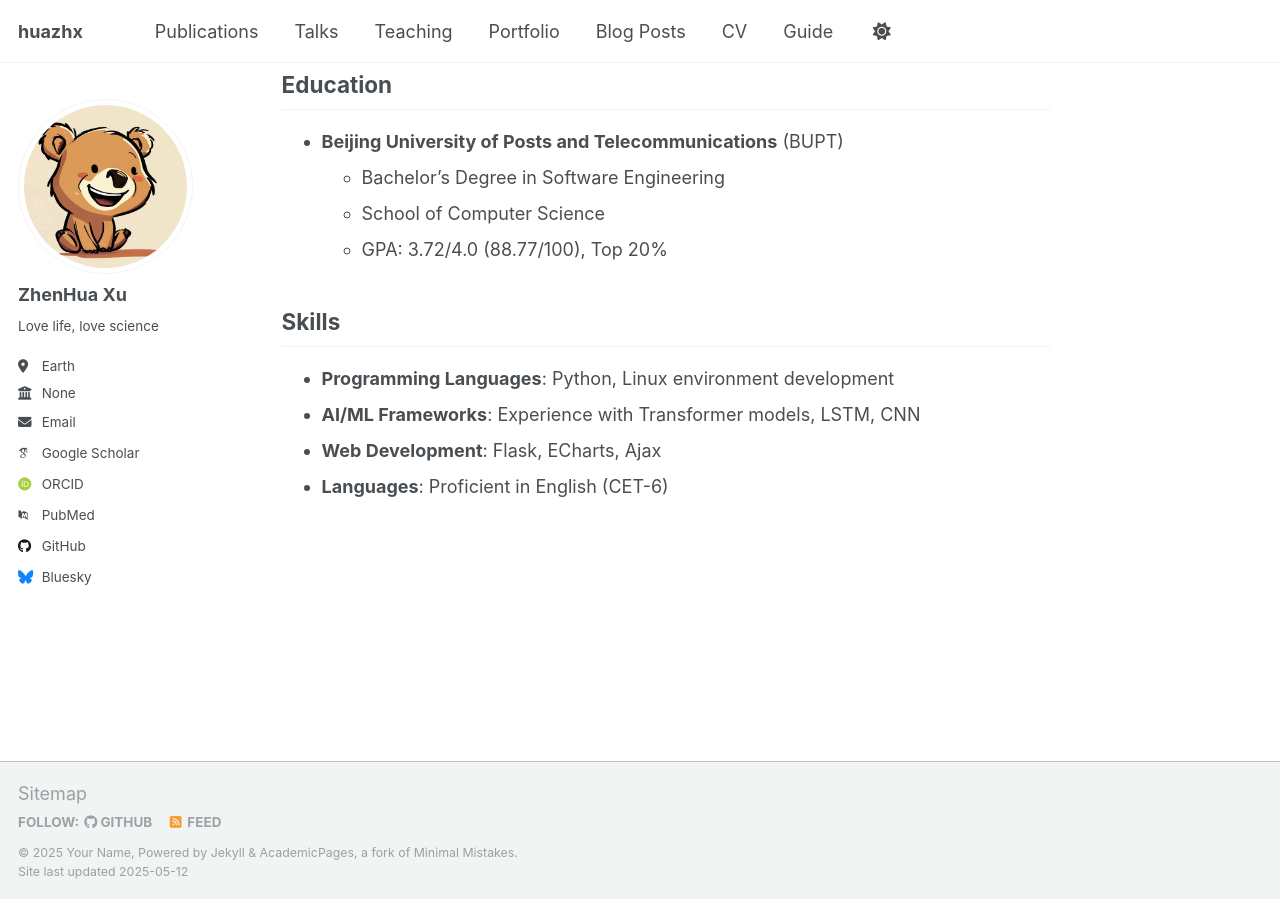
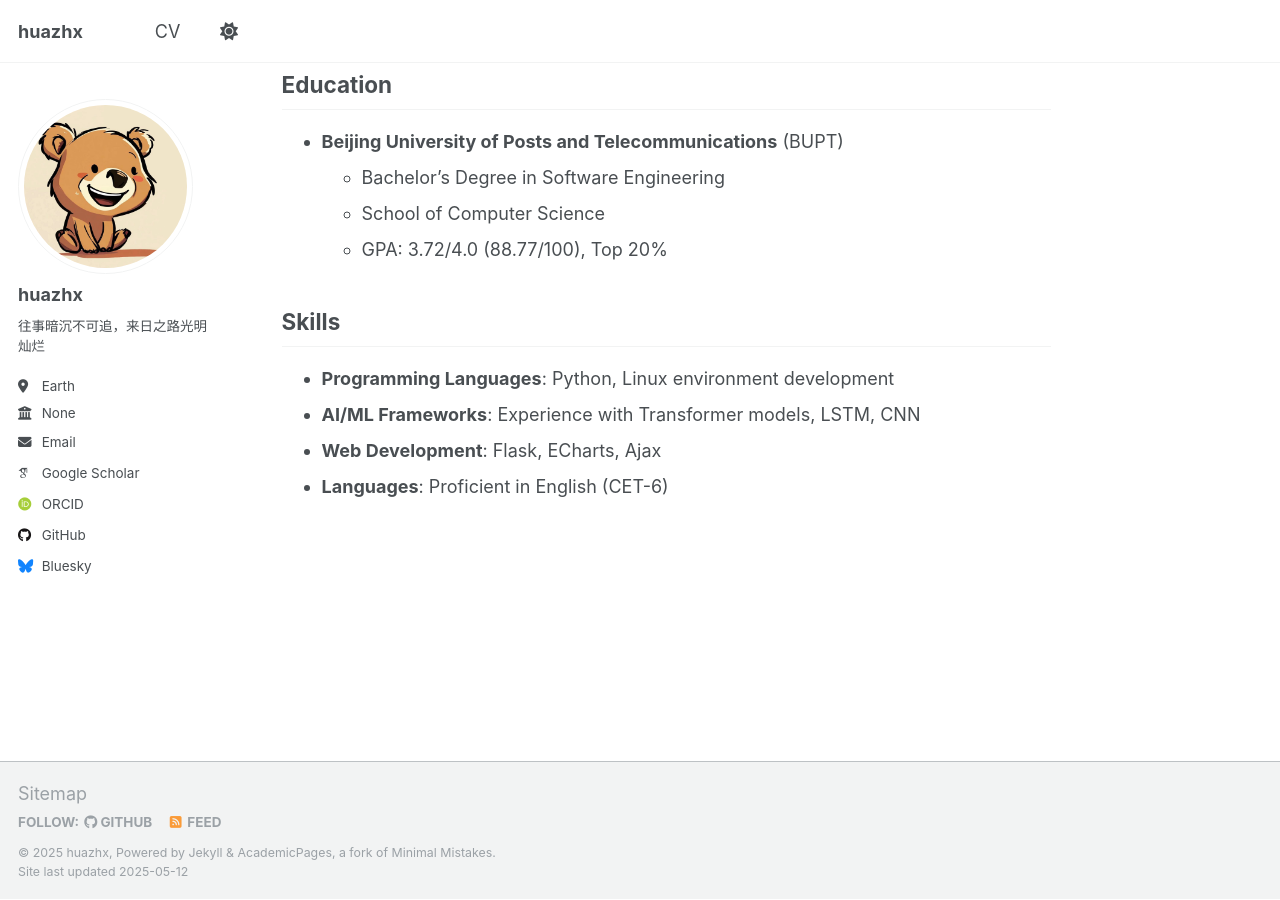
Before and after one commit to huazhx/huazhx.github.io, a Jekyll site: the page built from _pages/about.md, in a window 1280 px wide and 900 px high, scrolled down 1400 px. Built offline with Jekyll 4.4.1, drawn with Linux system fonts in a browser that asks for light colours; some web fonts are replaced.

Commit message:
update cv

```diff
--- a/_config.yml
+++ b/_config.yml
@@ -11,7 +11,7 @@
 site_theme               : "default"
 title                    : "huazhx"
 title_separator          : "-"
-name                     : &name "Your Name"
+name                     : &name "huazhx"
 description              : &description "personal description"
 url                      : https://huazhx.github.io # the base hostname & protocol for your site e.g. "https://[your GitHub username].github.io"
 baseurl                  : "" # the subpath of your site, e.g. "/blog"
@@ -23,21 +23,21 @@
 author:
   # Biographic information
   avatar           : "profile.png"
-  name             : "ZhenHua Xu"
+  name             : "huazhx"
   pronouns         : # example: "she/her"
-  bio              : "Love life, love science"
+  bio              : "往事暗沉不可追，来日之路光明灿烂"
   location         : "Earth"
   employer         : "None"
   uri              : # URL
-  email            : "sidhluna@gmail.com"
+  email            : "huazhx@gmail.com"
 
   # Academic websites
   arxiv            : # URL - Update with the correct link to your profile
-  googlescholar    : "https://scholar.google.com/citations?user=PS_CX0AAAAAJ"
+  googlescholar    : "https://scholar.google.com/"
   impactstory      : # URL
-  orcid            : "http://orcid.org/yourorcidurl"
+  orcid            : "http://orcid.org/"
   semantic         : # URL
-  pubmed           : "https://www.ncbi.nlm.nih.gov/pubmed/?term=john+snow"
+  # pubmed           : "https://www.ncbi.nlm.nih.gov/pubmed/?term=john+snow"
   researchgate     : # URL
   scopus           : # URL
 
@@ -45,7 +45,7 @@
   bitbucket        : # Username - Update with your username on the site
   codepen          : # Username
   dribbble         : # Username
-  github           : "academicpages"
+  github           : "huazhx"
   kaggle           : # Username
   stackoverflow    : # User number or user number and name (i.e., use "1" or "1/jeff-atwood")
 
```
Also changed, not shown: _data/cv.json (+4 -13 lines), _data/navigation.yml (+12 -12 lines).
